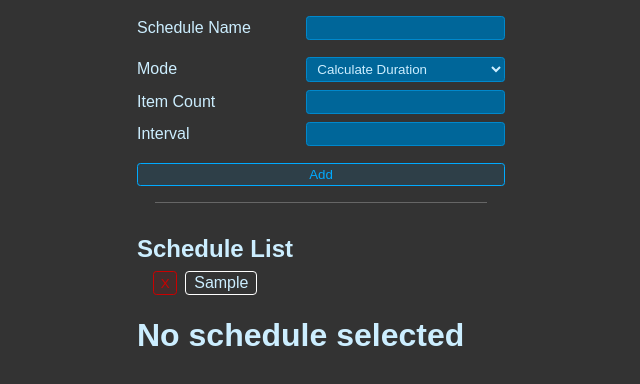
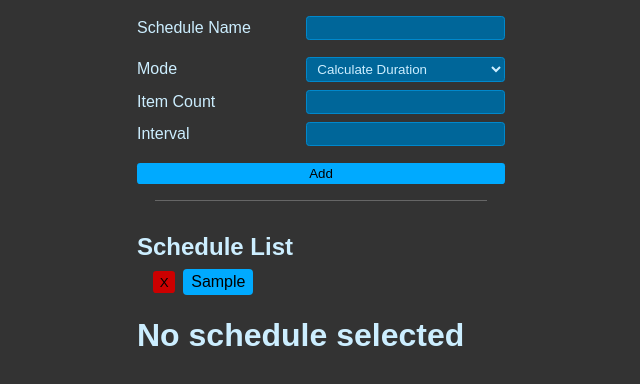
Before and after one commit to CJ-Kaiser/consumable-use-scheduler, a React (Vite) app: page /schedules/new in a window 1280 px wide. Both pictures are taken after typing "Sample", "5", "5" into the empty fields and a click on the button "Add". Shown: the top 384 px of the page, without its empty margins (319-959 px from the left). Built offline with nearby package versions, Linux system fonts and the light colour scheme.

Commit message:
Changed button styles

```diff
--- a/src/styles.css
+++ b/src/styles.css
@@ -43,9 +43,8 @@ body {
 }
 
 .btn {
-  background: hsl(200, 100%, 50%, 0.1);
-  border: 1px solid hsl(200, 100%, 50%);
-  color: hsl(200, 100%, 50%);
+  background: hsl(200, 100%, 50%);
+  border: none;
   padding: 0.25em 0.5em;
   border-radius: 0.25em;
   cursor: pointer;
@@ -54,13 +53,16 @@ body {
 
 .btn:hover,
 .btn:focus-visible {
-  background: hsl(200, 100%, 50%, 0.2);
+  background: hsl(190, 100%, 50%);
+}
+
+.btn:active {
+  background: hsl(190, 100%, 80%);
 }
 
 .btn.btn-danger {
-  background: hsl(0, 100%, 40%, 0.1);
-  border: 1px solid hsl(0, 100%, 40%);
-  color: hsl(0, 100%, 40%);
+  background:hsl(0, 100%, 40%);
+  border: none;
 }
 
 .btn.btn-danger:hover,
@@ -114,14 +116,17 @@ body {
   gap: 0.25rem;
   cursor: pointer;
   align-items: center;
-  border: 1px solid white;
   padding: 0.25em 0.5em;
   border-radius: 0.25em;
-  box-sizing: border-box;
-  height: 1.5em;
+  /* height: 1.5em; */
+  background: hsl(200, 100%, 50%);
+  color: hsl(0,0%,0%);
 }
 
 .listItemLabel:hover {
-  border: 3px solid white;
-  background-color: #CCCCCC88;
+  background: hsl(190, 100%, 50%);
 }
+
+.listItemLabel:active {
+  background: hsl(190, 100%, 80%);
+}
```
